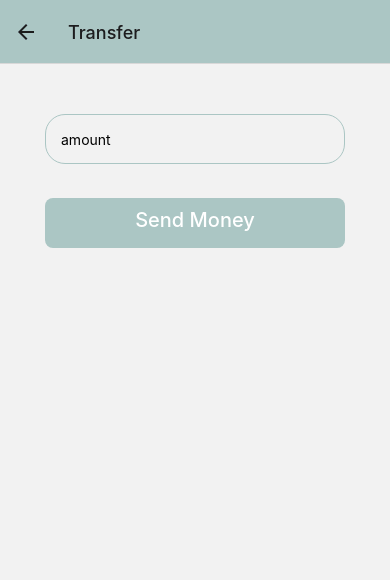
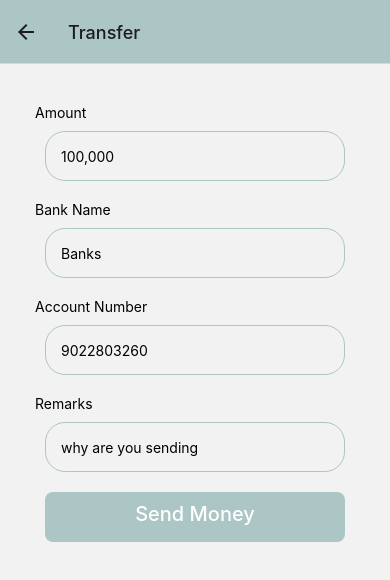
Before and after one commit to emmysoft/bank-app-model, a React Native app: screen /Transfer in a window 390 px wide. Shown: the top 580 px of the page. Built offline with nearby package versions, Linux system fonts and the light colour scheme.

Commit message:
update- paystack added, and transaction history

```diff
--- a/App.js
+++ b/App.js
@@ -8,7 +8,7 @@ import { createStackNavigator } from "@react-navigation/stack";
 import AccountDetails from "./features/AccountDetails/AccountDetails";
 import SignIn from "./features/Auth/SignIn";
 import Notifications from "./features/Notifications/Notifications";
-import Withdraw from "./features/Withdraw/Withdraw";
+import History from "./features/History/History";
 import Add from "./features/AddMoney/Add";
 import Transfer from "./features/Transfer/Transfer";
 import Profile from "./features/Profile/Profile";
@@ -92,8 +92,8 @@ export function App() {
             options={{ headerStyle: { backgroundColor: "#abc6c4" } }}
           />
           <Stack.Screen
-            name="Withdraw"
-            component={Withdraw}
+            name="History"
+            component={History}
             options={{ headerStyle: { backgroundColor: "#abc6c4" } }}
           />
           <Stack.Screen
--- a/features/AccountDetails/AccountDetails.js
+++ b/features/AccountDetails/AccountDetails.js
@@ -30,7 +30,7 @@ const AccountDetails = ({ navigation }) => {
         <View style={styles.innerBox}>
           <View style={styles.acctDetails}>
             <Text style={styles.uppercontent}>Account Balance:</Text>
-            <Text style={styles.balance}>&#x20A6;0.00</Text>
+            <Text style={styles.balance}>&#x20A6;700,000</Text>
           </View>
           <View style={styles.functions}>
             <View style={styles.funcFeat}>
@@ -57,13 +57,13 @@ const AccountDetails = ({ navigation }) => {
             </View>
             <View style={styles.funcFeat}>
               <Ionicons
-                name="arrow-down"
+                name="book-outline"
                 size={20}
                 color={"#000"}
-                onPress={() => navigation.navigate("Withdraw")}
+                onPress={() => navigation.navigate("History")}
               />
-              <Text onPress={() => navigation.navigate("Withdraw")}>
-                Withdraw
+              <Text onPress={() => navigation.navigate("History")}>
+                History
               </Text>
             </View>
           </View>
--- a/features/AddMoney/Add.js
+++ b/features/AddMoney/Add.js
@@ -1,14 +1,53 @@
-import { StyleSheet, Text, View } from 'react-native'
-import React from 'react'
+import { StyleSheet, Text, View } from "react-native";
+import React from "react";
 
 const Add = () => {
   return (
-    <View>
-      <Text>Add</Text>
-    </View>
-  )
-}
+    <>
+      <View style={styles.addDetailsPage}>
+        <Text style={styles.acctHead}>Your details</Text>
+        <View style={styles.accountNum}>
+          <Text>Account Number:</Text>
+          <Text>8149998467</Text>
+        </View>
+        <View style={styles.accountName}>
+          <Text>Name:</Text>
+          <Text>Emmanuel Oni</Text>
+        </View>
+      </View>
+    </>
+  );
+};
 
-export default Add
+export default Add;
 
-const styles = StyleSheet.create({})
+const styles = StyleSheet.create({
+  addDetailsPage: {
+    backgroundColor: "#fff",
+    border: "1px solid #fff",
+    borderRadius: 8,
+    margin: 20,
+    padding: 24,
+  },
+  acctHead: {
+    textAlign: "center",
+    fontWeight: 500,
+    fontSize: 34,
+    margin: 20,
+    width: "90%",
+  },
+  accountNum: {
+    display: "flex",
+    flexDirection: "row",
+    justifyContent: "center",
+    alignItems: "center",
+    gap: 8,
+  },
+  accountName: {
+    display: 'flex',
+    flexDirection: "row",
+    justifyContent: "center",
+    alignItems: "center",
+    gap: 8
+  }
+});
--- a/features/Auth/SignIn.js
+++ b/features/Auth/SignIn.js
@@ -1,11 +1,12 @@
 import { StyleSheet, Text, View } from "react-native";
 import { useState } from "react";
-import * as Keychain from "react-native-keychain";
 import { useNavigation } from "@react-navigation/native";
 import AsyncStorage from "@react-native-async-storage/async-storage";
+import Toast from "react-native-toast-message";
 
 import CustomInput from "../../components/CustomInput";
 import { LoginButton } from "../../components/CustomButton";
+// import Toast from "react-native-toast-message";
 
 const SignIn = () => {
   const navigation = useNavigation();
@@ -17,8 +18,12 @@ const SignIn = () => {
     try {
       await AsyncStorage.setItem("token", username);
       if (username === "emmysoft" && password === "emmy123") {
-        console.log("Success");
         navigation.navigate("Welcome");
+        Toast.show({
+          type: "success",
+          text1: "Login Sucessful",
+          text2: "Welcome",
+        });
       }
     } catch (error) {
       console.log(error);
--- /dev/null
+++ b/features/History/History.js
@@ -0,0 +1,30 @@
+import { StyleSheet, Text, View } from "react-native";
+import { Ionicons } from "@expo/vector-icons";
+import React from "react";
+
+const History = () => {
+  return (
+    <View style={styles.page}>
+      <Ionicons name="book-outline" size={200} color={'grey'} />
+      <Text style={styles.text}> No Transaction History Yet </Text>
+    </View>
+  );
+};
+
+export default History;
+
+const styles = StyleSheet.create({
+  page: {
+    display: "flex",
+    flexDirection: "column",
+    justifyContent: "center",
+    alignItems: "center",
+    margin: 50,
+    marginVertical: 150,
+  },
+  text: {
+    fontWeight: 300,
+    fontSize: 24,
+    color: "#808080",
+  },
+});
--- a/features/Transfer/Transfer.js
+++ b/features/Transfer/Transfer.js
@@ -1,20 +1,85 @@
-import { StyleSheet, Text, View } from "react-native";
+import { StyleSheet, View, Text } from "react-native";
 import React, { useState } from "react";
+import axios from "axios";
+import RNPaystack from "react-native-paystack";
+
 import CustomInput from "../../components/CustomInput";
 import { TransferButton } from "../../components/CustomButton";
+import { API_KEY } from "../../util/api";
 
-const Transfer = ({ navigation }) => {
+const Transfer = () => {
   const [amount, setAmount] = useState();
+  const [accountNumber, setAccountNumber] = useState();
+  const [comment, setComment] = useState("");
+
+  const handleChange = () => {
+    axios.get("https://nigerianbanks.xyz");
+  };
+
+  const initialliazePayment = async () => {
+    try {
+      const publickey = API_KEY;
+      RNPaystack.initialize(publickey);
+
+      const paymentParams = {
+        amountInKobo: 500000,
+        email: 'testemmy1@gmail.com',
+        metadata: {
+          custom_fields: [
+            {
+              display_name: 'First Name',
+              variable_name: 'first_name',
+              value: "Emmanuel",
+            },
+            {
+              display_name: "Last Name",
+              variable_name: 'last_name',
+              value: "Oni",
+            }
+          ]
+        }
+      }
+
+      const response = await RNPaystack.chargeCard(paymentParams);
+      console.log(response);
+    } catch (error) {
+      console.log('Payment failed:', error);
+    }
+  }
+
   return (
     <View style={styles.container}>
-      <CustomInput
-        placeholder="amount"
-        value={amount}
-        setValue={() => setAmount()}
-      />
+      <View style={styles.transferForm}>
+        <Text>Amount</Text>
+        <CustomInput
+          placeholder="100,000"
+          value={amount}
+          setValue={() => setAmount()}
+        />
+      </View>
+      <View style={styles.transferForm}>
+        <Text>Bank Name</Text>
+        <CustomInput placeholder="Banks" setValue={handleChange} />
+      </View>
+      <View style={styles.transferForm}>
+        <Text>Account Number</Text>
+        <CustomInput
+          placeholder="9022803260"
+          value={accountNumber}
+          setValue={() => setAccountNumber()}
+        />
+      </View>
+      <View style={styles.transferForm}>
+        <Text>Remarks</Text>
+        <CustomInput
+          placeholder="why are you sending"
+          value={comment}
+          setValue={() => setComment()}
+        />
+      </View>
       <TransferButton
         style={styles.transBtn}
-        onPress={() => navigation.navigate("Account")}
+        onPress={initialliazePayment}
       >
         Send Money
       </TransferButton>
@@ -30,7 +95,7 @@ const styles = StyleSheet.create({
     flexDirection: "column",
     justifyContent: "center",
     alignItems: "center",
-    gap: 24,
+    gap: 10,
     padding: 40,
   },
   transBtn: {
@@ -39,4 +104,15 @@ const styles = StyleSheet.create({
     backgroundColor: "#abc6c4",
     borderRadius: 8,
   },
+  transferForm: {
+    display: "flex",
+    flexDirection: "column",
+    justifyContent: "flex-start",
+    alignItems: "flex-start",
+  },
+  transferText: {
+    fontWeight: 400,
+    fontSize: 20,
+    color: "#000",
+  },
 });
--- a/features/Withdraw/Withdraw.js
+++ /dev/null
@@ -1,14 +0,0 @@
-import { StyleSheet, Text, View } from 'react-native'
-import React from 'react'
-
-const Withdraw = () => {
-  return (
-    <View>
-      <Text>Withdraw</Text>
-    </View>
-  )
-}
-
-export default Withdraw;
-
-const styles = StyleSheet.create({})
--- a/package.json
+++ b/package.json
@@ -13,6 +13,7 @@
     "@react-navigation/bottom-tabs": "^6.5.7",
     "@react-navigation/native": "^6.1.6",
     "@react-navigation/stack": "^6.3.17",
+    "axios": "^1.4.0",
     "expo": "~48.0.18",
     "expo-cli": "^6.3.9",
     "expo-status-bar": "~1.4.4",
@@ -20,9 +21,11 @@
     "react-native": "0.71.8",
     "react-native-gesture-handler": "^2.12.0",
     "react-native-keychain": "^8.1.1",
+    "react-native-paystack": "^3.4.0",
     "react-native-paystack-webview": "^4.0.3",
     "react-native-safe-area-context": "^4.6.3",
     "react-native-screens": "^3.21.1",
+    "react-native-toast-message": "^2.1.6",
     "react-native-webview": "11.26.0"
   },
   "devDependencies": {
--- /dev/null
+++ b/util/api.js
@@ -0,0 +1 @@
+export const API_KEY = "pk_test_852ce2f5227059c6713730f583faa1973f2dc514";
```
Also changed, not shown: 2 other files (tests, documents, lock files or other folders).
